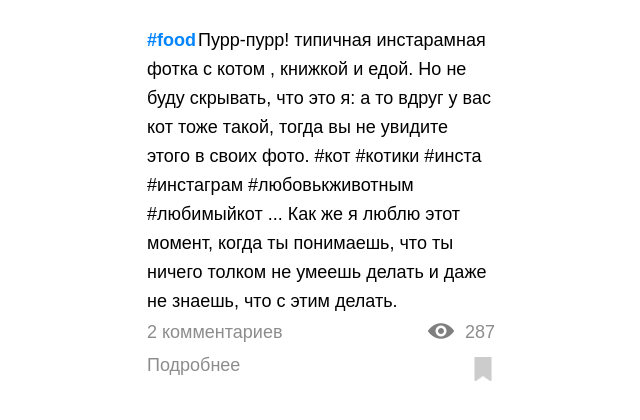
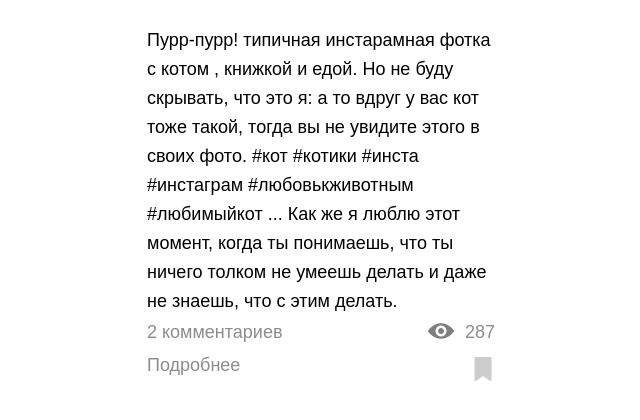
Before and after one commit to NurmiQ/coursework2_source-main, a Flask app: page /users/leo in a window 1280 px wide. Shown: the part 1330-1750 px from the top of the page, without its empty margins (319-959 px from the left). Run offline with Flask 2, Linux system fonts and the light colour scheme.

```diff
--- a/templates/user-feed.html
+++ b/templates/user-feed.html
@@ -38,7 +38,7 @@
         <a href="/post/{{ post.pk }}" class="item__post-link">
           <img src={{ post.pic }} alt="" width="348" class="item__post-img">
         </a>
-        <p class="item__descr"><a href="#" class="item__tag">#food</a>{{ post.content }}</p>
+        <p class="item__descr">{{ post.content }}</p>
         <div class="item__post-info">
           <p class="item__comments-counter">{{ post.comments_count }} комментариев</p>
           <div class="item__counter">
```
